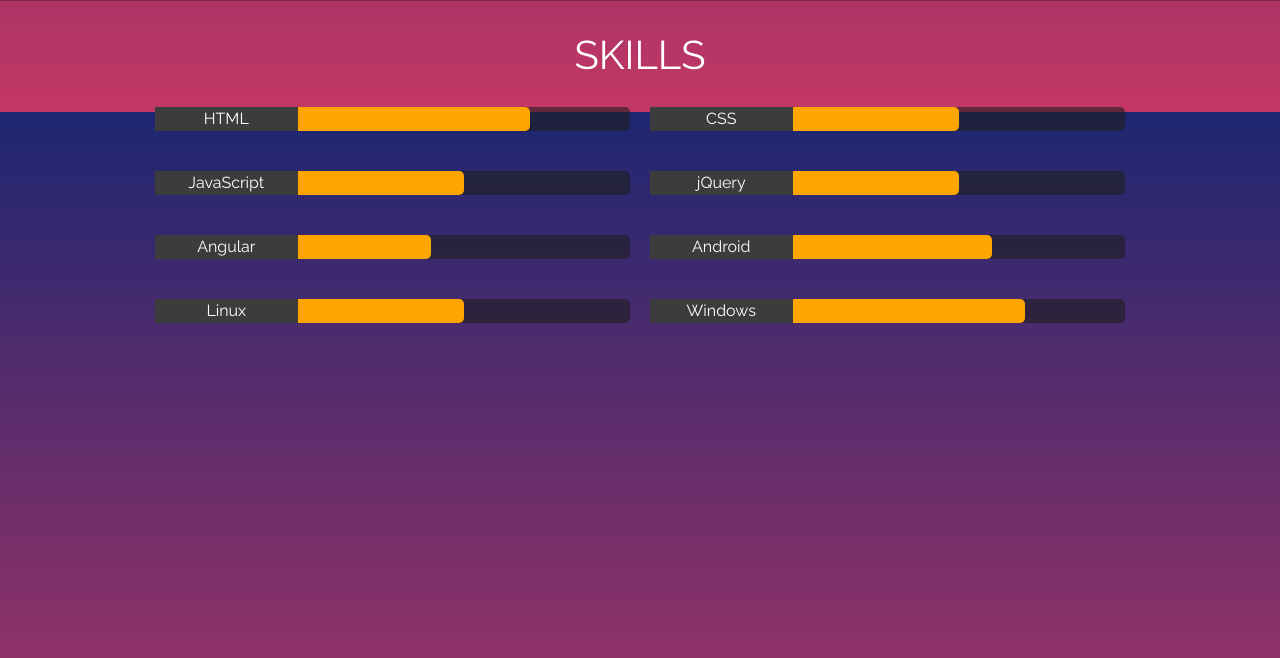
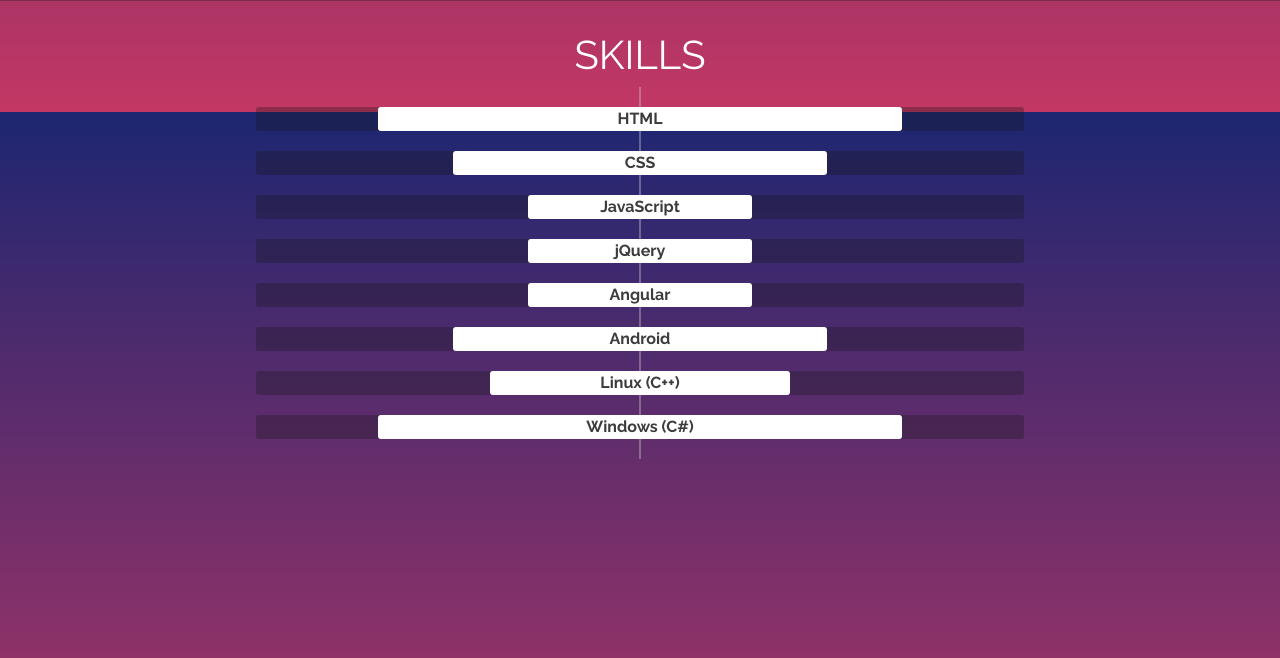
Before and after one commit to rjdeleon03/Portfolio, a PHP site: page / in a window 1280 px wide. Shown: the part 1488-2146 px from the top of the page. Run offline with PHP 8.4, Linux system fonts and the light colour scheme; some libraries are stand-ins or nearby versions.

Commit message:
Arrange skills in horizontally centered graph

```diff
--- a/assets/css/index.css
+++ b/assets/css/index.css
@@ -231,57 +231,66 @@ body {
     max-width: 1000px;
 }
 
-#skills .row.skilltable .skillwrapper {
-    margin: 20px 0;
+#skills .skillwrapper {
+    max-width: 800px;
+    width: 80%;
+    border-radius: 3px;
+    margin: 0 auto;
     padding: 0;
-    text-align: left;
+    background-color: rgba(20, 20, 20, 0.3);
 }
 
-#skills .row.skilltable .skillwrapper .label {
-    margin: 0;
-    background-color: #3c3c3c;
+#skills .skillwrapper .level {
+    margin: 0 auto;
+    color: #3c3c3c;
+    background-color: white;
+    font-weight: 700;
+    height: 100%;
+    width: 100%;
     text-align: center;
-    width: 30%;
-    float: left;
+    border-radius: 3px;
 }
 
-#skills .row.skilltable .skillwrapper .level {
-    margin: 0;
-    background-color: orange;
-    border-radius: 0 5px 5px 0;
-    text-align: center;
-    height: 100%;
-    width: 0%;
-    float: left;
+#skills .skillwrapper .level.w20 {
+    width: 20%;
+    min-width: 120px;
+}
+#skills .skillwrapper .level.w30 {
+    width: 30%;
+    min-width: 130px;
+}
+#skills .skillwrapper .level.w40 {
+    width: 40%;
+    min-width: 140px;
+}
+#skills .skillwrapper .level.w50 {
+    width: 50%;
+    min-width: 150px;
+}
+#skills .skillwrapper .level.w60 {
+    width: 60%;
+    min-width: 160px;
+}
+#skills .skillwrapper .level.w70 {
+    width: 70%;
+    min-width: 170px;
+}
+#skills .skillwrapper .level.w80 {
+    width: 80%;
+    min-width: 180px;
 }
 
-#skills .row.skilltable .skillwrapper .level.w20 {
-    width: 14%;
-}
-#skills .row.skilltable .skillwrapper .level.w30 {
-    width: 21%;
-}
-#skills .row.skilltable .skillwrapper .level.w40 {
-    width: 28%;
-}
-#skills .row.skilltable .skillwrapper .level.w50 {
-    width: 35%;
-}
-#skills .row.skilltable .skillwrapper .level.w60 {
-    width: 42%;
-}
-#skills .row.skilltable .skillwrapper .level.w70 {
-    width: 49%;
-}
-#skills .row.skilltable .skillwrapper .level.w80 {
-    width: 56%;
+#skills .skillwrapper .padded-grid {
+    margin: 0 10px;
+    height: 100%;
 }
 
-#skills .row.skilltable .skillwrapper .padded-grid {
-    margin: 0 10px;
-    height: 100%;
-    background-color: rgba(30, 30, 30, 0.6);
-    border-radius: 0 5px 5px 0;
+#skills .graph-line {
+    height: 20px;
+    border-left: 2px solid rgba(200, 200, 200, 0.4);
+    width: 2px;
+    float: center;
+    margin: 0 auto;
 }
 
 #skills .row.skilltable div img {
--- a/home.html
+++ b/home.html
@@ -125,34 +125,56 @@
 
     <div id="skills">
         <h1>Skills</h1>
-        <div class="row skilltable">
-            <div class="skillwrapper col-xl-6 col-lg-6 col-md-6 col-sm-12 col-12">
+        <div class="graph-line"></div>
+        <div class="skillwrapper">
             <div class="padded-grid">
-                    <div class="label">HTML</div>
-                    <div class="level w70"></div>
+                <div class="level w70">HTML</div>
             </div>
         </div>
-            <div class="skillwrapper col-xl-6 col-lg-6 col-md-6 col-sm-12 col-12">
+        <div class="graph-line"></div>
+        <div class="skillwrapper">
             <div class="padded-grid">
-                    <div class="label">CSS</div>
-                    <div class="level w50"></div>
+                <div class="level w50">CSS</div>
             </div>
         </div>
-        </div>
-        <div class="row skilltable">
-            <div class="skillwrapper col-xl-6 col-lg-6 col-md-6 col-sm-12 col-12">
+        <div class="graph-line"></div>
+        <div class="skillwrapper">
             <div class="padded-grid">
-                    <div class="label">JavaScript</div>
-                    <div class="level w50"></div>
+                <div class="level w30">JavaScript</div>
             </div>
         </div>
-            <div class="skillwrapper col-xl-6 col-lg-6 col-md-6 col-sm-12 col-12">
+        <div class="graph-line"></div>
+        <div class="skillwrapper">
             <div class="padded-grid">
-                    <div class="label">jQuery</div>
-                    <div class="level w50"></div>
+                <div class="level w30">jQuery</div>
             </div>
         </div>
+        <div class="graph-line"></div>
+        <div class="skillwrapper">
+            <div class="padded-grid">
+                <div class="level w30">Angular</div>
             </div>
+        </div>
+        <div class="graph-line"></div>
+        <div class="skillwrapper">
+            <div class="padded-grid">
+                <div class="level w50">Android</div>
+            </div>
+        </div>
+        <div class="graph-line"></div>
+        <div class="skillwrapper">
+            <div class="padded-grid">
+                <div class="level w40">Linux (C++)</div>
+            </div>
+        </div>
+        <div class="graph-line"></div>
+        <div class="skillwrapper">
+            <div class="padded-grid">
+                <div class="level w70">Windows (C#)</div>
+            </div>
+        </div>
+        <div class="graph-line"></div>
+        <!--
         <div class="row skilltable">
             <div class="skillwrapper col-xl-6 col-lg-6 col-md-6 col-sm-12 col-12">
                 <div class="padded-grid">
@@ -168,17 +190,18 @@
             </div>
             <div class="skillwrapper col-xl-6 col-lg-6 col-md-6 col-sm-12 col-12">
                 <div class="padded-grid">
-                    <div class="label">Linux</div>
+                    <div class="label">Linux (C++)</div>
                     <div class="level w50"></div>
                 </div>
             </div>
             <div class="skillwrapper col-xl-6 col-lg-6 col-md-6 col-sm-12 col-12">
                 <div class="padded-grid">
-                    <div class="label">Windows</div>
+                    <div class="label">Windows (C#)</div>
                     <div class="level w70"></div>
                 </div>
             </div>
         </div>
+        -->
     </div>
     <!-- Custom JS -->
     <script type="text/javascript" src="assets/js/index.js"></script>
```
Lines whose indentation alone changed are shown as unchanged.
